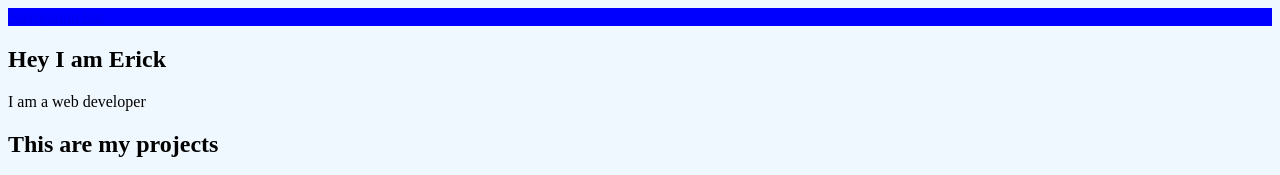
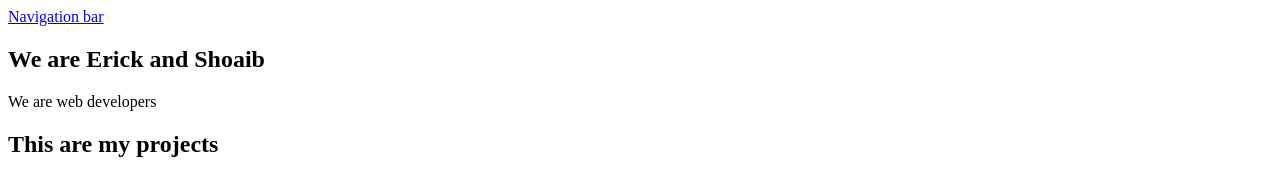
Before and after one commit to Bupilipili/ShoaibErick, a plain HTML site: page fcc-test-suite-template-master/index.html in a window 1280 px wide. Shown: the top 175 px of the page. Drawn offline with Linux system fonts and the light colour scheme.

Commit message:
couldnt make much changes

```diff
--- a/fcc-test-suite-template-master/index.html
+++ b/fcc-test-suite-template-master/index.html
@@ -3,24 +3,27 @@
 <html lang="en">
   <head>
     <meta charset="UTF-8">
-    <title>Fork Me! FCC: Test Suite Template</title>
-    <link rel="stylesheet" href="css/style.css">
+    <title>Our Portfolio</title>
+    <link rel="stylesheet" href="css/style.css"  media="(max-width:800px) and (min-width:451px)">
   </head>
-  <div>
-    <nav id="navbar">
-      <a href="#projects">Navigation bar</a>
-    </nav>
-    </div>
+
+  <header>
+    <div>
+      <nav id="navbar">
+        <a href="#projects">Navigation bar</a>
+      </nav>
+      </div>
+  </header>
+
 
 
   <body>
-
     <script src="https://cdn.freecodecamp.org/testable-projects-fcc/v1/bundle.js"></script>
     <section id="welcome-section">
        <h1>
-        Hey I am Erick
+        We are Erick and Shoaib
        </h1>
-       <p>I am a web developer</p>
+       <p>We are web developers</p>
     </section>
 
    <section id="projects">
```
